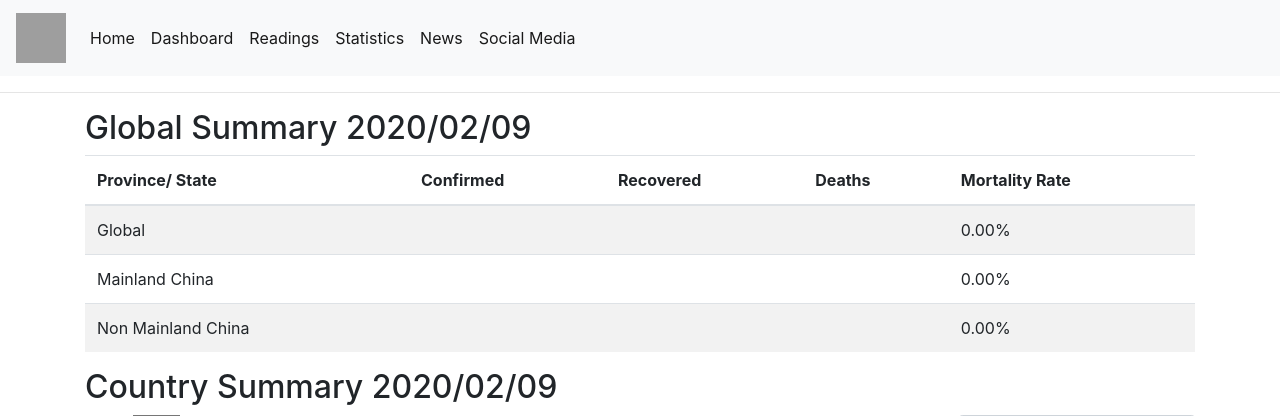
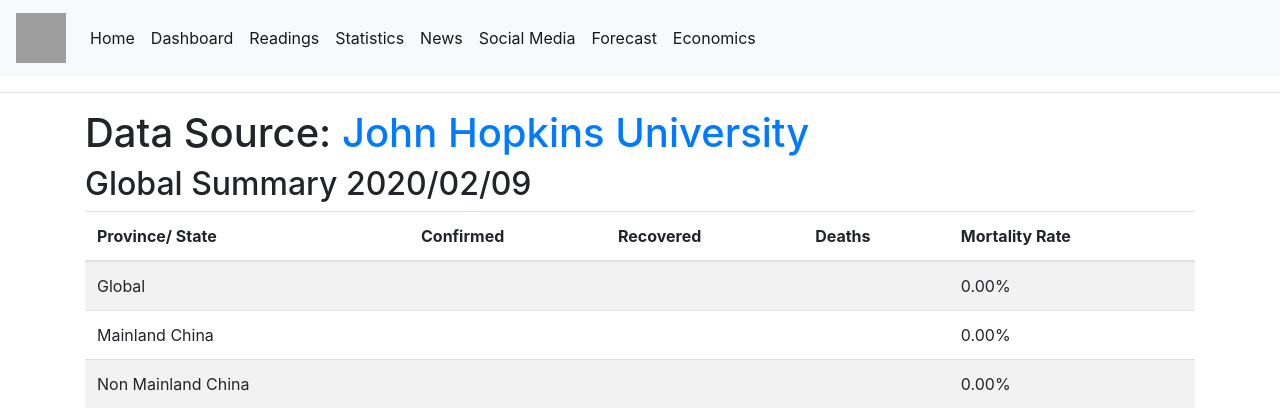
Before and after one commit to chrischia06/ichack20, a Flask app: page /statistics in a window 1280 px wide. Shown: the top 416 px of the page. Run offline with Flask 2, Linux system fonts and the light colour scheme; data that the repository does not hold is empty; some libraries are stand-ins or nearby versions; grey boxes are pictures that could not be loaded.

Commit message:
push all changes to github:

```diff
--- a/app/routes.py
+++ b/app/routes.py
@@ -92,9 +92,9 @@ def forecast():
 def news():
 	return render_template("news.html")
 
-@app.route('/policy')
-def policy():
-	return render_template("policy.html")
+@app.route('/economics')
+def economics():
+	return render_template("economics.html")
 
 @app.route('/financial')
 def financial():
--- a/app/templates/base.html
+++ b/app/templates/base.html
@@ -40,6 +40,12 @@
 		      <li class="nav-item active">
 		        <a class="nav-link" href = "{{ url_for('social_media')}}"> Social Media </a>
 		      </li>
+		      <li class="nav-item active">
+		        <a class="nav-link" href = "{{ url_for('forecast')}}"> Forecast </a>
+		      </li>
+		      <li class="nav-item active">
+		        <a class="nav-link" href = "{{ url_for('economics')}}"> Economics </a>
+		      </li>
 
 
 
--- a/app/templates/statistics.html
+++ b/app/templates/statistics.html
@@ -1,6 +1,7 @@
 {% extends "base.html" %}
 {% block content %}
 <div class ='container'>
+	<h1> Data Source: <a href = 'https://docs.google.com/spreadsheets/u/1/d/1wQVypefm946ch4XDp37uZ-wartW4V7ILdg-qYiDXUHM/htmlview?usp=sharing&sle=true'> John Hopkins University </a></h1>
 
 	<table class="table table-striped">
 		<h2> Global Summary {{ time }} </h2>
```
Also changed, not shown: app/templates/economics.html (added, +7 -0 lines), app/templates/financial.html (deleted).
